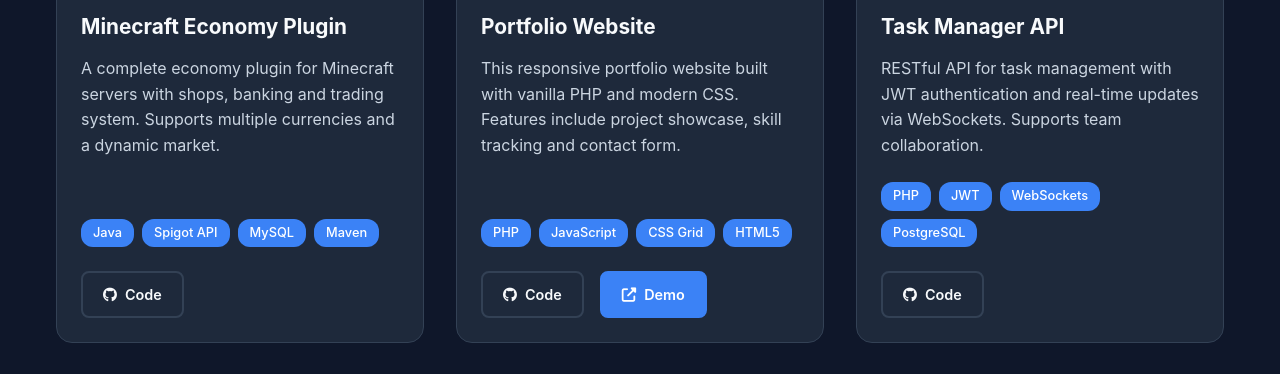
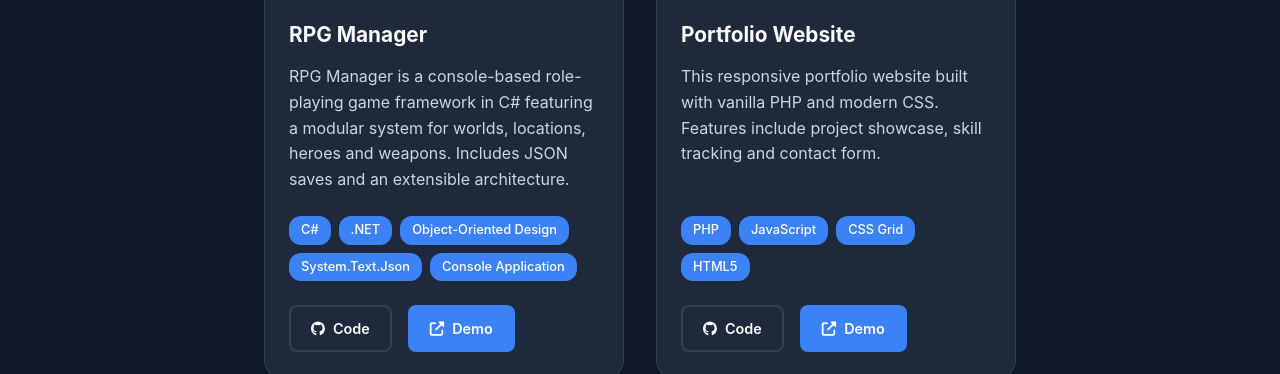
Before and after one commit to tombomeke/Portfolio, a PHP site: page /index.php?page=projects in a window 1280 px wide. Shown: the part 627-1001 px from the top of the page. Run offline with PHP 8.4, Linux system fonts and the light colour scheme.

Commit message:
Added real project and got rid of mock data for projects, added new filter and made projects flexbox

```diff
--- a/app/Config/translations.php
+++ b/app/Config/translations.php
@@ -57,6 +57,7 @@ class Translations {
             'projects_filter_minecraft' => 'Minecraft',
             'projects_filter_web' => 'Web',
             'projects_filter_api' => 'API',
+            'projects_filter_cli' => 'CLI',
             'projects_view_code' => 'Code',
             'projects_view_demo' => 'Demo',
             'projects_click_details' => 'Klik voor meer details',
@@ -210,6 +211,7 @@ class Translations {
             'projects_filter_minecraft' => 'Minecraft',
             'projects_filter_web' => 'Web',
             'projects_filter_api' => 'API',
+            'projects_filter_cli' => 'CLI',
             'projects_view_code' => 'Code',
             'projects_view_demo' => 'Demo',
             'projects_click_details' => 'Click for more details',
--- a/app/Models/ProjectModels.php
+++ b/app/Models/ProjectModels.php
@@ -33,39 +33,35 @@ class ProjectModel {
         $projectsData = [
             [
                 'id' => 1,
-                'title' => 'Minecraft Economy Plugin',
+                'title' => 'RPG Manager',
                 'description' => [
-                    'nl' => 'Een complete economie plugin voor Minecraft servers met shops, banking en trading systeem. Ondersteunt meerdere valuta\'s en een dynamische markt.',
-                    'en' => 'A complete economy plugin for Minecraft servers with shops, banking and trading system. Supports multiple currencies and a dynamic market.'
+                    'nl' => 'RPG Manager is een console-based role-playing game framework in C# met een modulair systeem voor werelden, locaties, helden en wapens. Inclusief JSON-saves en een uitbreidbare architectuur.',
+                    'en' => 'RPG Manager is a console-based role-playing game framework in C# featuring a modular system for worlds, locations, heroes and weapons. Includes JSON saves and an extensible architecture.'
                 ],
                 'long_description' => [
-                    'nl' => 'Dit project is een volledig uitgewerkt economie systeem voor Minecraft servers. Het bevat een geavanceerde shop system, banking functionaliteit, en een dynamische marktplaats waar spelers items kunnen verhandelen. De plugin is volledig configureerbaar en ondersteunt meerdere valuta\'s.',
-                    'en' => 'This project is a fully developed economy system for Minecraft servers. It includes an advanced shop system, banking functionality, and a dynamic marketplace where players can trade items. The plugin is fully configurable and supports multiple currencies.'
+                    'nl' => 'Het project bestaat uit namespaces zoals <code>Characters</code>, <code>Weapons</code>, <code>Worlds</code>, <code>Locations</code>, <code>UI</code> en <code>Saves</code>. Spelers maken helden (bv. Warrior, Mage), kiezen wapens en verkennen werelden. Voortgang wordt opgeslagen via <code>System.Text.Json</code>.<br><br><strong>Belangrijkste kenmerken</strong><br>• Modulair systeem (makkelijk uitbreiden met nieuwe werelden/klassen/wapens)<br>• Wapen- en inventarissysteem met rarity, durability en upgrades<br>• Persistente opslag met JSON-saves<br>• Heldensysteem met levels/skills<br>• Wereldstructuur met moeilijkheidsgraden en unlockbare locaties',
+                    'en' => 'The project is organized into namespaces like <code>Characters</code>, <code>Weapons</code>, <code>Worlds</code>, <code>Locations</code>, <code>UI</code>, and <code>Saves</code>. Players create heroes (e.g., Warrior, Mage), choose weapons, and explore worlds. Progress is saved using <code>System.Text.Json</code>.<br><br><strong>Key features</strong><br>• Modular system (easily add worlds/classes/weapons)<br>• Weapon & inventory with rarity, durability, and upgrades<br>• Persistent storage via JSON saves<br>• Hero system with levels/skills<br>• World structure with difficulties and unlockable locations'
                 ],
-                'tech' => ['Java', 'Spigot API', 'MySQL', 'Maven'],
-                'repo_url' => 'https://github.com/tombomeke/mc-economy',
-                'demo_url' => null,
+                'tech' => ['C#', '.NET', 'Object-Oriented Design', 'System.Text.Json', 'Console Application'],
+                'repo_url' => 'https://github.com/tombomeke-ehb/RPGManager',
+                'demo_url' => 'https://github.com/tombomeke-ehb/RPGManager/releases/latest/',
                 'image' => 'public/images/projects/p1.png',
-                'category' => 'minecraft',
-                'status' => 'active',
+                'category' => 'cli',
+                'status' => 'development',
                 'features' => [
                     'nl' => [
-                        'Multi-valuta ondersteuning',
-                        'Dynamisch marktplaats systeem',
-                        'Banking met rentetarieven',
-                        'Speler-naar-speler handel',
-                        'Admin GUI voor beheer',
-                        'MySQL database integratie',
-                        'Volledig configureerbaar via YAML'
+                        'Modulaire architectuur',
+                        'JSON-opslaan en laden',
+                        'Wapenrarity & upgrades',
+                        'Heldensysteem met levels',
+                        'Uitbreidbare wereld/locatie-structuur'
                     ],
                     'en' => [
-                        'Multi-currency support',
-                        'Dynamic marketplace system',
-                        'Banking with interest rates',
-                        'Player-to-player trading',
-                        'Admin GUI for management',
-                        'MySQL database integration',
-                        'Fully configurable via YAML'
+                        'Modular architecture',
+                        'JSON save/load',
+                        'Weapon rarity & upgrades',
+                        'Hero system with levels',
+                        'Extensible world/location structure'
                     ]
                 ]
             ],
@@ -107,125 +103,8 @@ class ProjectModel {
                     ]
                 ]
             ],
-            [
-                'id' => 3,
-                'title' => 'Task Manager API',
-                'description' => [
-                    'nl' => 'RESTful API voor taakbeheer met JWT authenticatie en real-time updates via WebSockets. Ondersteunt team collaboration.',
-                    'en' => 'RESTful API for task management with JWT authentication and real-time updates via WebSockets. Supports team collaboration.'
-                ],
-                'long_description' => [
-                    'nl' => 'Een professionele RESTful API voor taakbeheer gebouwd met PHP. Bevat JWT authenticatie, real-time updates via WebSockets, en uitgebreide functionaliteit voor team samenwerking inclusief rollen, permissions en activity logs.',
-                    'en' => 'A professional RESTful API for task management built with PHP. Includes JWT authentication, real-time updates via WebSockets, and extensive functionality for team collaboration including roles, permissions and activity logs.'
-                ],
-                'tech' => ['PHP', 'JWT', 'WebSockets', 'PostgreSQL'],
-                'repo_url' => 'https://github.com/tombomeke/task-api',
-                'demo_url' => null,
-                'image' => 'public/images/projects/p3.png',
-                'category' => 'api',
-                'status' => 'completed',
-                'features' => [
-                    'nl' => [
-                        'JWT authenticatie',
-                        'Real-time updates via WebSockets',
-                        'Team collaboration features',
-                        'Rol-gebaseerde rechten',
-                        'Activity logging',
-                        'RESTful endpoints',
-                        'API documentatie met Swagger'
-                    ],
-                    'en' => [
-                        'JWT authentication',
-                        'Real-time updates via WebSockets',
-                        'Team collaboration features',
-                        'Role-based permissions',
-                        'Activity logging',
-                        'RESTful endpoints',
-                        'API documentation with Swagger'
-                    ]
-                ]
-            ],
-            [
-                'id' => 4,
-                'title' => 'Minecraft Minigames',
-                'description' => [
-                    'nl' => 'Collection van populaire minigames zoals BedWars, SkyWars en Murder Mystery. Volledig configureerbaar via YAML files.',
-                    'en' => 'Collection of popular minigames like BedWars, SkyWars and Murder Mystery. Fully configurable via YAML files.'
-                ],
-                'long_description' => [
-                    'nl' => 'Een uitgebreide collectie van populaire Minecraft minigames. Elk spel is volledig configureerbaar, ondersteunt meerdere arena\'s tegelijk, en bevat een geavanceerd statistics systeem. Perfect voor servers die verschillende game modes willen aanbieden.',
-                    'en' => 'An extensive collection of popular Minecraft minigames. Each game is fully configurable, supports multiple arenas simultaneously, and includes an advanced statistics system. Perfect for servers that want to offer different game modes.'
-                ],
-                'tech' => ['Java', 'Bukkit API', 'Redis', 'MongoDB'],
-                'repo_url' => 'https://github.com/tombomeke/minigames',
-                'demo_url' => null,
-                'image' => 'public/images/projects/p4.png',
-                'category' => 'minecraft',
-                'status' => 'development',
-                'features' => [
-                    'nl' => [
-                        'BedWars met team systeem',
-                        'SkyWars met kits',
-                        'Murder Mystery mode',
-                        'Multi-arena ondersteuning',
-                        'Statistieken tracking',
-                        'Leaderboards',
-                        'Cosmetische beloningen systeem',
-                        'Party systeem'
-                    ],
-                    'en' => [
-                        'BedWars with team system',
-                        'SkyWars with kits',
-                        'Murder Mystery mode',
-                        'Multi-arena support',
-                        'Statistics tracking',
-                        'Leaderboards',
-                        'Cosmetic rewards system',
-                        'Party system'
-                    ]
-                ]
-            ],
-            [
-                'id' => 5,
-                'title' => 'E-commerce Dashboard',
-                'description' => [
-                    'nl' => 'Admin dashboard voor e-commerce platform met analytics, inventory management en order processing.',
-                    'en' => 'Admin dashboard for e-commerce platform with analytics, inventory management and order processing.'
-                ],
-                'long_description' => [
-                    'nl' => 'Een professionele admin dashboard voor e-commerce platforms. Bevat real-time analytics met grafieken, geavanceerd inventory management, order processing workflow, en customer relationship management functionaliteit.',
-                    'en' => 'A professional admin dashboard for e-commerce platforms. Features real-time analytics with charts, advanced inventory management, order processing workflow, and customer relationship management functionality.'
-                ],
-                'tech' => ['PHP', 'Laravel', 'Vue.js', 'MySQL', 'Chart.js'],
-                'repo_url' => 'https://github.com/tombomeke/ecommerce-dash',
-                'demo_url' => 'https://demo.tomdekoning.nl',
-                'image' => 'public/images/projects/p5.png',
-                'category' => 'web',
-                'status' => 'active',
-                'features' => [
-                    'nl' => [
-                        'Real-time analytics dashboard',
-                        'Inventory management',
-                        'Order processing workflow',
-                        'Customer management',
-                        'Sales rapporten met grafieken',
-                        'Productcatalogus beheer',
-                        'Responsive design',
-                        'Exporteer data naar CSV/PDF'
-                    ],
-                    'en' => [
-                        'Real-time analytics dashboard',
-                        'Inventory management',
-                        'Order processing workflow',
-                        'Customer management',
-                        'Sales reports with charts',
-                        'Product catalog management',
-                        'Responsive design',
-                        'Export data to CSV/PDF'
-                    ]
-                ]
-            ]
         ];
+
 
         // Convert to current language
         $projects = [];
--- a/app/Views/projects.php
+++ b/app/Views/projects.php
@@ -23,6 +23,9 @@ BESTAND: /app/Views/projects.php (UPDATED with Modal Support)
             </button>
             <button class="filter-btn" data-filter="api">
                 <i class="fas fa-code"></i> <span data-translate="projects_filter_api"><?= trans('projects_filter_api') ?></span>
+            </button>
+            <button class="filter-btn" data-filter="cli">
+                <i class="fas fa-code"></i> <span data-translate="projects_filter_cli"><?= trans('projects_filter_cli') ?></span>
             </button>
         </div>
 
--- a/public/css/pages.css
+++ b/public/css/pages.css
@@ -487,6 +487,23 @@
     line-height: 1.6;
 }
 
+/* Small helper hint under headings (e.g., "Klik voor meer details") */
+.section-hint {
+    text-align: center;
+    color: var(--text-muted);
+    font-size: 0.95rem;
+    margin-top: calc(var(--spacing-sm) * -1);
+    margin-bottom: var(--spacing-xl);
+    display: flex;
+    align-items: center;
+    justify-content: center;
+    gap: var(--spacing-sm);
+}
+
+.section-hint i {
+    color: var(--primary-color);
+}
+
 /* Ensure project filters display horizontally */
 .project-filters {
     display: flex !important;
@@ -498,9 +515,10 @@
 }
 
 .projects-grid {
-    display: grid;
-    grid-template-columns: repeat(auto-fit, minmax(350px, 1fr));
+    display: flex;
+    flex-wrap: wrap;
     gap: var(--spacing-xl);
+    justify-content: center; /* Center rows no matter the count */
 }
 
 .project-card {
@@ -511,6 +529,8 @@
     transition: all 0.3s ease;
     display: flex;
     flex-direction: column;
+    flex: 1 1  300px; /* Slimmer base width */
+    max-width: 360px; /* Slimmer maximum width */
 }
 
 .project-card:hover {
@@ -523,11 +543,12 @@
     position: relative;
     overflow: hidden;
     border-radius: var(--radius-xl) var(--radius-xl) 0 0;
+    aspect-ratio: 16 / 9; /* Preserve media ratio to avoid stretch */
 }
 
 .project-image {
     width: 100%;
-    height: 200px;
+    height: 100%;
     object-fit: cover;
     transition: transform 0.3s ease;
 }
--- a/public/js/script.js
+++ b/public/js/script.js
@@ -448,7 +448,10 @@ document.addEventListener('DOMContentLoaded', function() {
         const projectsGrid = projectsSection.querySelector('.projects-grid');
         if (projectsGrid) {
             projectsGrid.style.overflow = 'visible';
-            projectsGrid.style.display = 'grid';
+            projectsGrid.style.display = 'flex';
+            projectsGrid.style.flexWrap = 'wrap';
+            projectsGrid.style.justifyContent = 'center';
+            projectsGrid.style.gap = getComputedStyle(projectsGrid).gap || '2rem';
         }
     }
 
@@ -493,7 +496,9 @@ document.addEventListener('DOMContentLoaded', function() {
             if (projectsGrid) {
                 projectsGrid.style.display = 'none';
                 requestAnimationFrame(() => {
-                    projectsGrid.style.display = 'grid';
+                    projectsGrid.style.display = 'flex';
+                    projectsGrid.style.flexWrap = 'wrap';
+                    projectsGrid.style.justifyContent = 'center';
                 });
             }
         }, 250);
```
Also changed, not shown: public/images/projects/p1.PNG (added), 1 other file.
